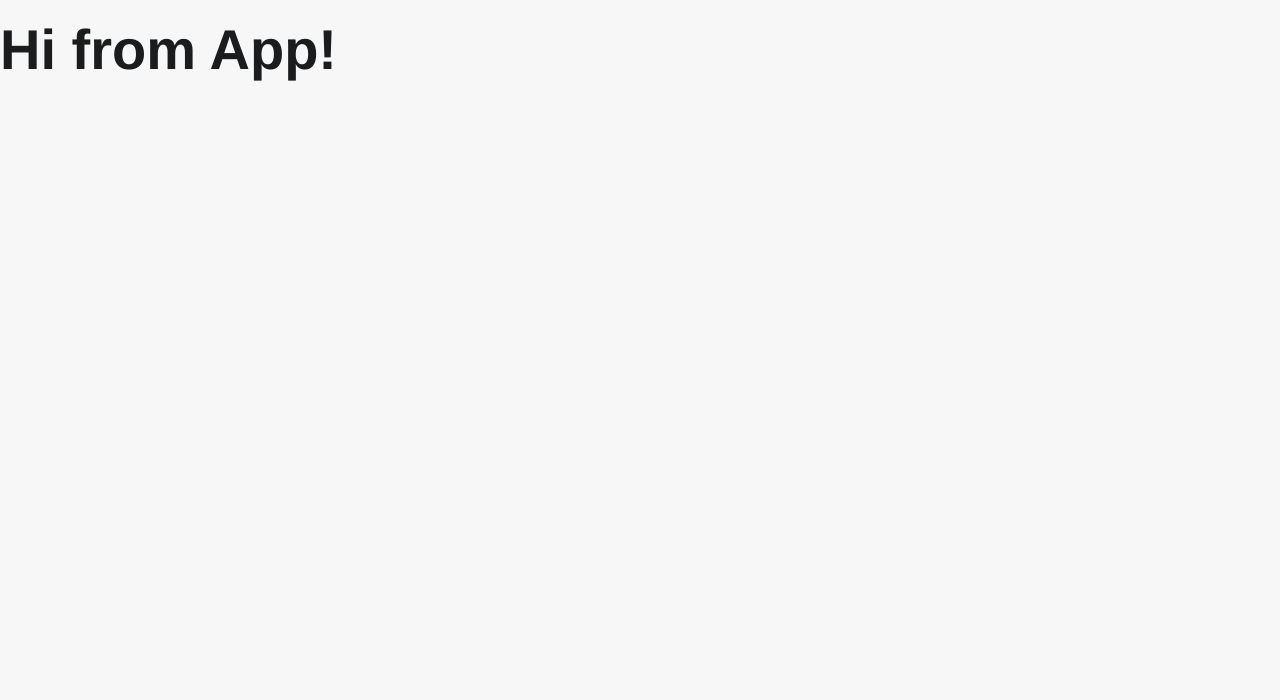
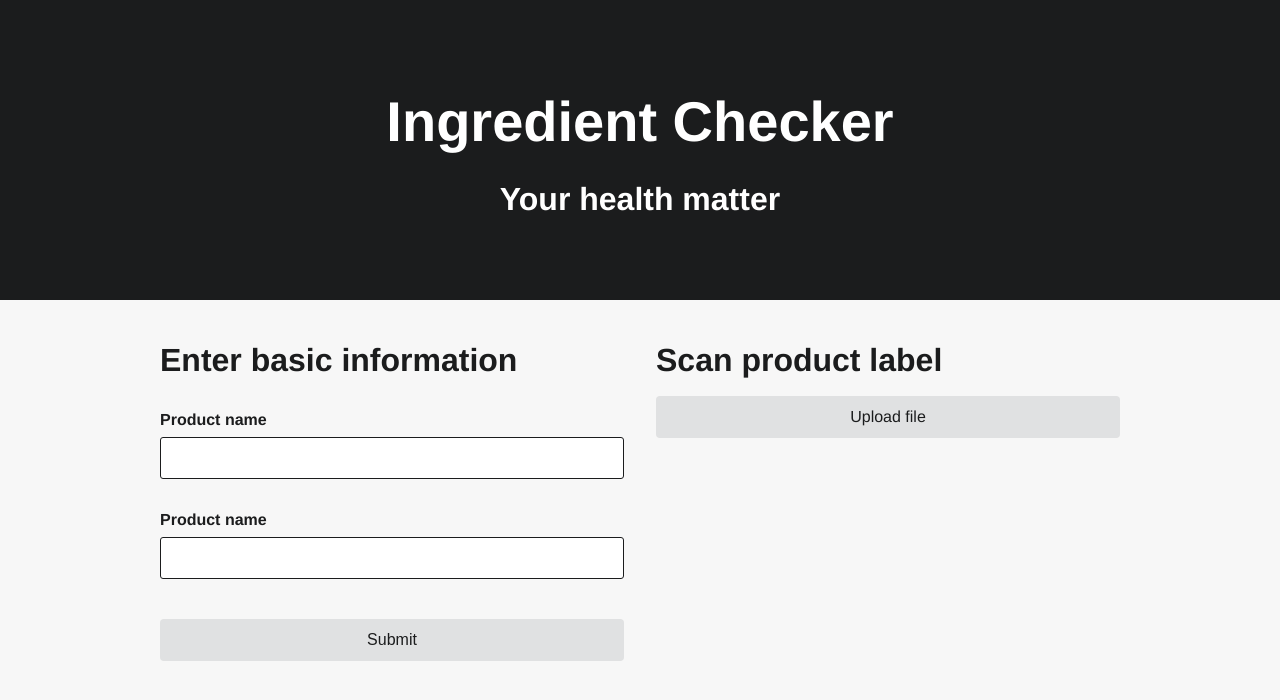
Before and after one commit to tpyszko/ingredient-checker, a React app: page / in a window 1280 px wide. Shown: the top 700 px of the page. Built offline with nearby package versions, Linux system fonts and the light colour scheme.

Commit message:
Add components to the App

```diff
--- a/src/container/App.js
+++ b/src/container/App.js
@@ -1,10 +1,46 @@
-import React, { Component } from 'react';
-import { H1 } from "../components/Text"
+import React, { Component, Fragment } from "react";
+import { H1, H2, H3, Text } from "../components/Text";
+import Flex from "../components/Flex";
+import Container from "../components/Container";
+import Hero from "../components/Hero";
+import Button from "../components/Button";
+import InputField from "../components/InputField";
+import InputFile from "../components/InputFile";
 
 export default class App extends Component {
   render() {
     return (
-      <H1>Hi from App!</H1>
+      <Fragment>
+        <Hero>
+          <Flex flexDirection="column">
+            <H1 color="white">Ingredient Checker</H1>
+            <H2 color="white">Your health matter</H2>
+          </Flex>
+        </Hero>
+        <Flex>
+          <Container maxWidth="1024px">
+            <Flex alignItems="flex-start">
+              <Container>
+                <H2>Enter basic information</H2>
+                <InputField label="Product name" />
+                <InputField label="Product name" />
+                <Button fluid type="submit">
+                  Submit
+                </Button>
+              </Container>
+              <Container>
+                <H2>Scan product label</H2>
+                <InputFile
+                  fluid
+                  type="file"
+                  label="Upload file"
+                  id="file_upload"
+                />
+              </Container>
+            </Flex>
+          </Container>
+        </Flex>
+      </Fragment>
     );
   }
 }
```
